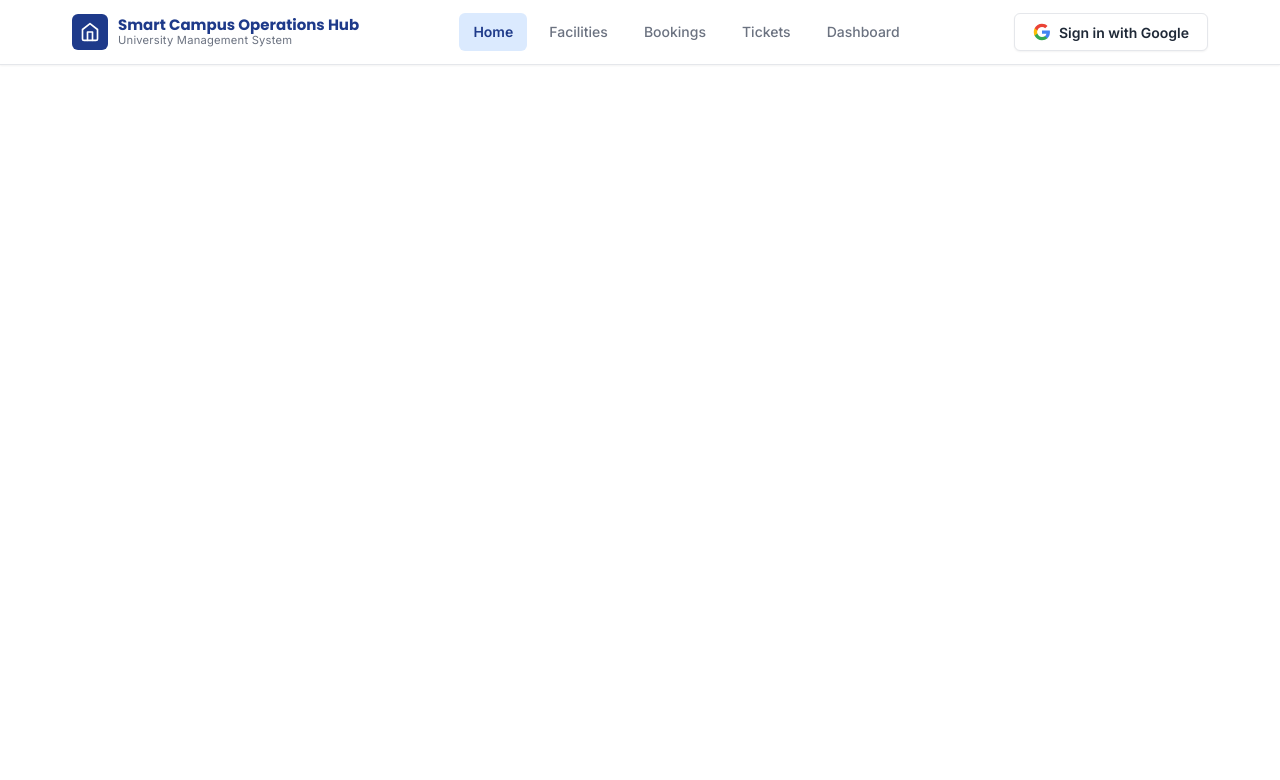
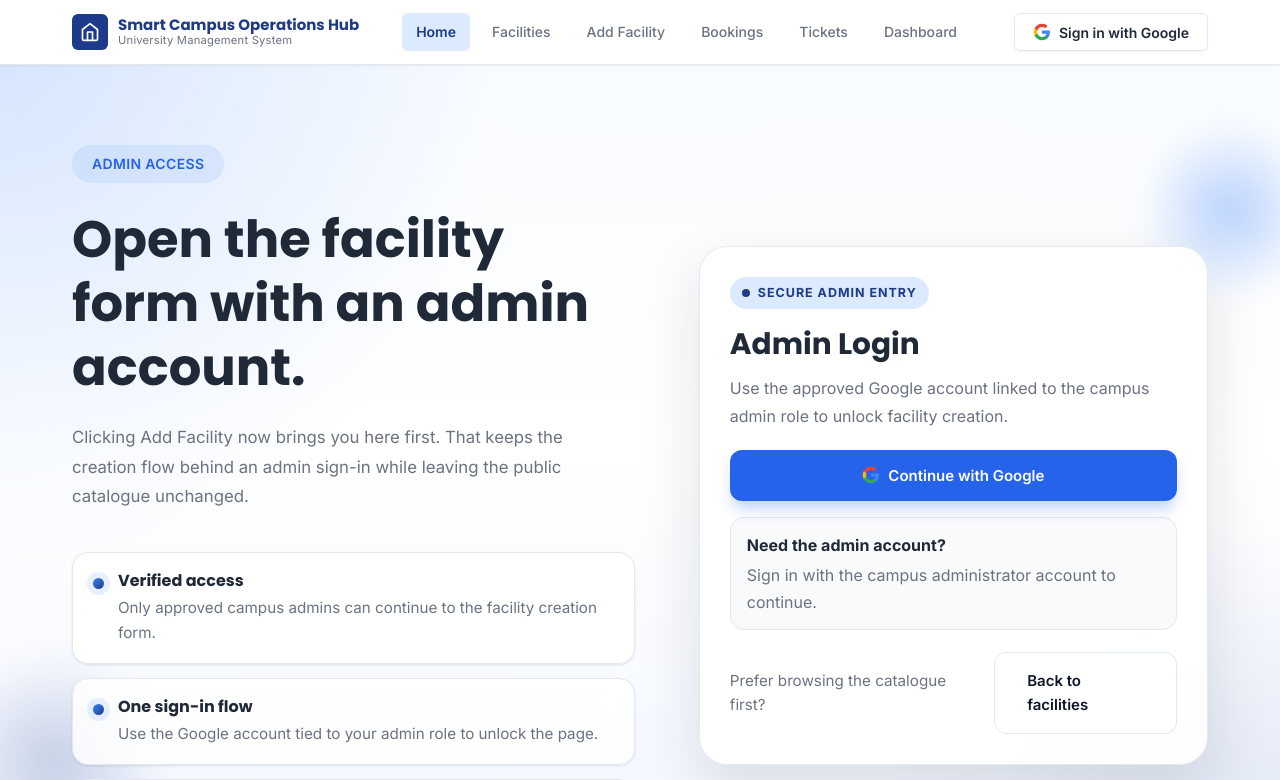
Before and after one commit to Surath-Gayanatha/it3030-paf-2026-smart-campus-group426, a React (Vite) app in the folder frontend/: page /admin-login in a window 1280 px wide. Shown: the top 780 px of the page. Built offline with nearby package versions, Linux system fonts and the light colour scheme.

Commit message:
Add admin allowlist for facility creation

```diff
--- a/frontend/src/App.jsx
+++ b/frontend/src/App.jsx
@@ -12,6 +12,7 @@ import OAuth2RedirectHandler from './pages/OAuth2RedirectHandler';
 import AdminPanel from './pages/AdminPanel';
 import OnboardingPage from './pages/OnboardingPage';
 import ProtectedRoute from './components/ProtectedRoute';
+import AdminLogin from './pages/AdminLogin';
 import Resources from './pages/Resources';
 import AddFacility from './pages/AddFacility';
 import FacilityDetail from './pages/FacilityDetail';
@@ -38,6 +39,7 @@ function App() {
         <Routes>
           <Route path="/" element={<HomePage />} />
           <Route path="/resources" element={<Resources />} />
+          <Route path="/admin-login" element={<AdminLogin />} />
           <Route path="/facilities/:id" element={<FacilityDetail />} />
           <Route path="/facilities/create" element={<AddFacility />} />
           <Route path="/oauth2/redirect" element={<OAuth2RedirectHandler />} />
--- a/frontend/src/components/Navbar.jsx
+++ b/frontend/src/components/Navbar.jsx
@@ -10,6 +10,7 @@ const Navbar = () => {
   const navLinks = useMemo(() => [
     { label: 'Home', href: '/', active: true },
     { label: 'Facilities', href: '/resources' },
+    { label: 'Add Facility', href: '/admin-login' },
     { label: 'Bookings', href: '#bookings' },
     { label: 'Tickets', href: '#dashboard' },
     { label: 'Dashboard', href: '#dashboard' },
--- a/frontend/src/context/AuthContext.jsx
+++ b/frontend/src/context/AuthContext.jsx
@@ -32,7 +32,8 @@ export const AuthProvider = ({ children }) => {
     fetchCurrentUser();
   }, []);
 
-  const login = () => {
+  const login = (redirectTo = '/') => {
+    sessionStorage.setItem('postLoginRedirect', redirectTo || '/');
     window.location.href = 'http://localhost:8081/oauth2/authorization/google';
   };
 
--- a/frontend/src/pages/AddFacility.jsx
+++ b/frontend/src/pages/AddFacility.jsx
@@ -1,6 +1,7 @@
-import { Link } from 'react-router-dom';
+import { Link, Navigate } from 'react-router-dom';
 import Footer from '../components/Footer';
 import ResourceForm from '../components/Resources/ResourceForm';
+import { useAuth } from '../context/AuthContext';
 import './Resources.css';
 
 const highlights = [
@@ -10,6 +11,16 @@ const highlights = [
 ];
 
 const AddFacility = () => {
+  const { user, loading } = useAuth();
+
+  if (loading) {
+    return <div className="route-loading">Loading...</div>;
+  }
+
+  if (user?.role !== 'ADMIN') {
+    return <Navigate to="/admin-login" replace />;
+  }
+
   return (
     <div className="resources-page facility-create-page">
       <section className="facility-create-hero">
--- /dev/null
+++ b/frontend/src/pages/AdminLogin.css
@@ -0,0 +1,206 @@
+.admin-login-page {
+  position: relative;
+  min-height: calc(100vh - 64px);
+  padding: var(--sp-10) 0 var(--sp-12);
+  overflow: hidden;
+  background:
+    radial-gradient(circle at top left, rgba(59, 130, 246, 0.18), transparent 32%),
+    radial-gradient(circle at bottom right, rgba(30, 58, 138, 0.12), transparent 28%),
+    linear-gradient(180deg, #f8fbff 0%, #ffffff 42%, #eef4ff 100%);
+}
+
+.admin-login-page__ambient {
+  position: absolute;
+  border-radius: 999px;
+  filter: blur(12px);
+  pointer-events: none;
+}
+
+.admin-login-page__ambient--one {
+  top: 56px;
+  right: -40px;
+  width: 180px;
+  height: 180px;
+  background: radial-gradient(circle, rgba(59, 130, 246, 0.35) 0%, rgba(59, 130, 246, 0) 70%);
+}
+
+.admin-login-page__ambient--two {
+  left: -56px;
+  bottom: 10%;
+  width: 220px;
+  height: 220px;
+  background: radial-gradient(circle, rgba(30, 58, 138, 0.22) 0%, rgba(30, 58, 138, 0) 70%);
+}
+
+.admin-login-page__layout {
+  position: relative;
+  z-index: 1;
+  display: grid;
+  grid-template-columns: minmax(0, 1.05fr) minmax(320px, 0.95fr);
+  gap: var(--sp-8);
+  align-items: center;
+}
+
+.admin-login-page__copy {
+  max-width: 620px;
+}
+
+.admin-login-page__copy h1 {
+  font-size: clamp(2.5rem, 4vw, 4rem);
+  margin-bottom: var(--sp-3);
+}
+
+.admin-login-page__lede {
+  font-size: 1.05rem;
+  line-height: 1.75;
+  max-width: 560px;
+}
+
+.admin-login-page__checklist {
+  display: grid;
+  gap: 14px;
+  margin-top: var(--sp-5);
+}
+
+.admin-login-page__checklist-item {
+  display: flex;
+  gap: 14px;
+  padding: 18px 20px;
+  border: 1px solid var(--color-border);
+  border-radius: var(--radius-lg);
+  background: rgba(255, 255, 255, 0.84);
+  box-shadow: var(--shadow-sm);
+  backdrop-filter: blur(12px);
+}
+
+.admin-login-page__checklist-marker {
+  flex: 0 0 auto;
+  width: 11px;
+  height: 11px;
+  margin-top: 7px;
+  border-radius: 999px;
+  background: linear-gradient(135deg, var(--color-accent), var(--color-primary));
+  box-shadow: 0 0 0 6px rgba(59, 130, 246, 0.12);
+}
+
+.admin-login-page__checklist-item h2 {
+  font-size: 1rem;
+  margin-bottom: 4px;
+}
+
+.admin-login-page__checklist-item p {
+  font-size: 0.95rem;
+  line-height: 1.65;
+}
+
+.admin-login-page__panel {
+  position: relative;
+  padding: 30px;
+  border-radius: 28px;
+  border: 1px solid rgba(229, 231, 235, 0.9);
+  background: rgba(255, 255, 255, 0.92);
+  box-shadow: 0 24px 60px rgba(15, 23, 42, 0.12);
+  backdrop-filter: blur(18px);
+}
+
+.admin-login-page__badge {
+  display: inline-flex;
+  align-items: center;
+  gap: 8px;
+  padding: 6px 12px;
+  margin-bottom: 16px;
+  border-radius: 999px;
+  background: #dbeafe;
+  color: var(--color-primary);
+  font-size: 0.78rem;
+  font-weight: 700;
+  letter-spacing: 0.08em;
+  text-transform: uppercase;
+}
+
+.admin-login-page__badge-dot {
+  width: 8px;
+  height: 8px;
+  border-radius: 999px;
+  background: currentColor;
+}
+
+.admin-login-page__panel h2 {
+  font-size: 1.85rem;
+  margin-bottom: 12px;
+}
+
+.admin-login-page__panel-copy {
+  margin-bottom: 20px;
+  line-height: 1.75;
+}
+
+.admin-login-page__action {
+  width: 100%;
+  justify-content: center;
+}
+
+.admin-login-page__action svg {
+  width: 18px;
+  height: 18px;
+}
+
+.admin-login-page__status {
+  margin-top: 16px;
+  padding: 14px 16px;
+  border-radius: 14px;
+  border: 1px solid var(--color-border);
+  background: #f8fafc;
+  color: var(--color-text-secondary);
+  line-height: 1.65;
+}
+
+.admin-login-page__status strong {
+  display: block;
+  margin-bottom: 4px;
+  color: var(--color-text-primary);
+}
+
+.admin-login-page__footer {
+  display: flex;
+  align-items: center;
+  justify-content: space-between;
+  gap: 12px;
+  margin-top: 22px;
+}
+
+.admin-login-page__footer span {
+  color: var(--color-text-secondary);
+  font-size: 0.95rem;
+}
+
+@media (max-width: 960px) {
+  .admin-login-page {
+    padding: var(--sp-8) 0 var(--sp-10);
+  }
+
+  .admin-login-page__layout {
+    grid-template-columns: 1fr;
+  }
+
+  .admin-login-page__copy {
+    max-width: none;
+  }
+}
+
+@media (max-width: 640px) {
+  .admin-login-page__panel {
+    padding: 22px;
+  }
+
+  .admin-login-page__footer {
+    flex-direction: column;
+    align-items: stretch;
+  }
+
+  .admin-login-page__action,
+  .admin-login-page__footer .btn-secondary {
+    width: 100%;
+    justify-content: center;
+  }
+}
--- /dev/null
+++ b/frontend/src/pages/AdminLogin.jsx
@@ -0,0 +1,113 @@
+import { Link } from 'react-router-dom';
+import { useAuth } from '../context/AuthContext';
+import './AdminLogin.css';
+
+const checklist = [
+  {
+    title: 'Verified access',
+    description: 'Only approved campus admins can continue to the facility creation form.',
+  },
+  {
+    title: 'One sign-in flow',
+    description: 'Use the Google account tied to your admin role to unlock the page.',
+  },
+  {
+    title: 'Straight through',
+    description: 'After successful admin sign-in, you are sent directly to Add Facility.',
+  },
+];
+
+const AdminLogin = () => {
+  const { user, loading, login } = useAuth();
+
+  if (loading) {
+    return <div className="route-loading">Loading...</div>;
+  }
+
+  const isAdmin = user?.role === 'ADMIN';
+
+  return (
+    <section className="admin-login-page">
+      <div className="admin-login-page__ambient admin-login-page__ambient--one" aria-hidden="true" />
+      <div className="admin-login-page__ambient admin-login-page__ambient--two" aria-hidden="true" />
+
+      <div className="container admin-login-page__layout">
+        <div className="admin-login-page__copy">
+          <p className="section-label">Admin Access</p>
+          <h1>Open the facility form with an admin account.</h1>
+          <p className="admin-login-page__lede">
+            Clicking Add Facility now brings you here first. That keeps the creation flow behind an admin sign-in while leaving the public catalogue unchanged.
+          </p>
+
+          <div className="admin-login-page__checklist">
+            {checklist.map((item) => (
+              <article className="admin-login-page__checklist-item" key={item.title}>
+                <span className="admin-login-page__checklist-marker" aria-hidden="true" />
+                <div>
+                  <h2>{item.title}</h2>
+                  <p>{item.description}</p>
+                </div>
+              </article>
+            ))}
+          </div>
+        </div>
+
+        <div className="admin-login-page__panel">
+          <div className="admin-login-page__badge">
+            <span className="admin-login-page__badge-dot" aria-hidden="true" />
+            Secure admin entry
+          </div>
+
+          <h2>Admin Login</h2>
+
+          {isAdmin ? (
+            <>
+              <p className="admin-login-page__panel-copy">
+                You are already signed in as <strong>{user.name || user.email}</strong>. Continue to the facility form when you are ready.
+              </p>
+              <Link to="/facilities/create" className="btn-primary admin-login-page__action">
+                Go to add facility
+              </Link>
+            </>
+          ) : (
+            <>
+              <p className="admin-login-page__panel-copy">
+                Use the approved Google account linked to the campus admin role to unlock facility creation.
+              </p>
+
+              <button type="button" className="btn-primary admin-login-page__action" onClick={() => login('/facilities/create')}>
+                <svg className="google-icon" viewBox="0 0 24 24" xmlns="http://www.w3.org/2000/svg" aria-hidden="true">
+                  <path d="M22.56 12.25c0-.78-.07-1.53-.2-2.25H12v4.26h5.92c-.26 1.37-1.04 2.53-2.21 3.31v2.77h3.57c2.08-1.92 3.28-4.74 3.28-8.09z" fill="#4285F4" />
+                  <path d="M12 23c2.97 0 5.46-.98 7.28-2.66l-3.57-2.77c-.98.66-2.23 1.06-3.71 1.06-2.86 0-5.29-1.93-6.16-4.53H2.18v2.84C3.99 20.53 7.7 23 12 23z" fill="#34A853" />
+                  <path d="M5.84 14.09c-.22-.66-.35-1.36-.35-2.09s.13-1.43.35-2.09V7.07H2.18C1.43 8.55 1 10.22 1 12s.43 3.45 1.18 4.93l2.85-2.22.81-.62z" fill="#FBBC05" />
+                  <path d="M12 5.38c1.62 0 3.06.56 4.21 1.64l3.15-3.15C17.45 2.09 14.97 1 12 1 7.7 1 3.99 3.47 2.18 7.07l3.66 2.84c.87-2.6 3.3-4.53 6.16-4.53z" fill="#EA4335" />
+                </svg>
+                Continue with Google
+              </button>
+
+              <div className="admin-login-page__status">
+                <strong>Need the admin account?</strong>
+                {user ? (
+                  <span>
+                    Signed in as {user.name || user.email}, but this account does not have admin access.
+                  </span>
+                ) : (
+                  <span>Sign in with the campus administrator account to continue.</span>
+                )}
+              </div>
+            </>
+          )}
+
+          <div className="admin-login-page__footer">
+            <span>Prefer browsing the catalogue first?</span>
+            <Link to="/resources" className="btn-secondary">
+              Back to facilities
+            </Link>
+          </div>
+        </div>
+      </div>
+    </section>
+  );
+};
+
+export default AdminLogin;
--- a/frontend/src/pages/OAuth2RedirectHandler.jsx
+++ b/frontend/src/pages/OAuth2RedirectHandler.jsx
@@ -9,9 +9,28 @@ const OAuth2RedirectHandler = () => {
 
   useEffect(() => {
     const token = searchParams.get('token');
+    const redirectTo = sessionStorage.getItem('postLoginRedirect') || '/';
+
+    const resolveRedirect = (currentUser) => {
+      if (currentUser?.role === 'ADMIN') {
+        return '/facilities/create';
+      }
+
+      if (redirectTo === '/facilities/create') {
+        return '/admin-login';
+      }
+
+      if (currentUser?.onboardingCompleted === false) {
+        return '/onboarding';
+      }
+
+      return redirectTo;
+    };
+
+    sessionStorage.removeItem('postLoginRedirect');
 
     if (!token) {
-      navigate('/', { replace: true });
+      navigate(resolveRedirect(), { replace: true });
       return;
     }
 
@@ -19,11 +38,10 @@ const OAuth2RedirectHandler = () => {
 
     refreshUser()
       .then((currentUser) => {
-        const shouldOnboard = currentUser && currentUser.onboardingCompleted === false;
-        navigate(shouldOnboard ? '/onboarding' : '/', { replace: true });
+        navigate(resolveRedirect(currentUser), { replace: true });
       })
       .catch(() => {
-        navigate('/', { replace: true });
+        navigate(resolveRedirect(), { replace: true });
       });
   }, [navigate, refreshUser, searchParams]);
 
--- a/frontend/src/pages/Resources.jsx
+++ b/frontend/src/pages/Resources.jsx
@@ -45,7 +45,7 @@ const Resources = () => {
             </p>
 
             <div className="facility-hero__actions">
-              <Link to="/facilities/create" className="btn-primary">Add a facility</Link>
+              <Link to="/admin-login" className="btn-primary">Add a facility</Link>
               <a href="#resources" className="btn-secondary">Explore facilities</a>
             </div>
 
```
Also changed, not shown: 2 other files (tests, documents, lock files or other folders).
